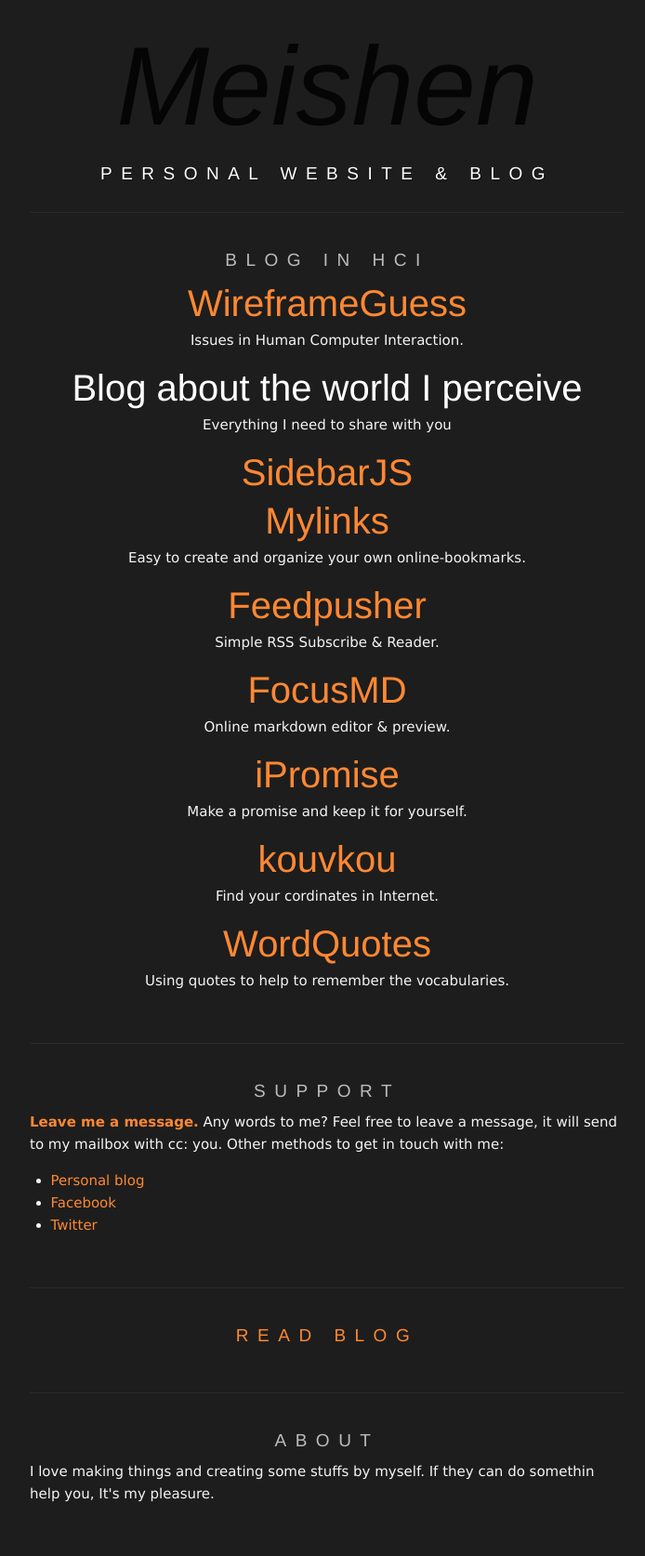
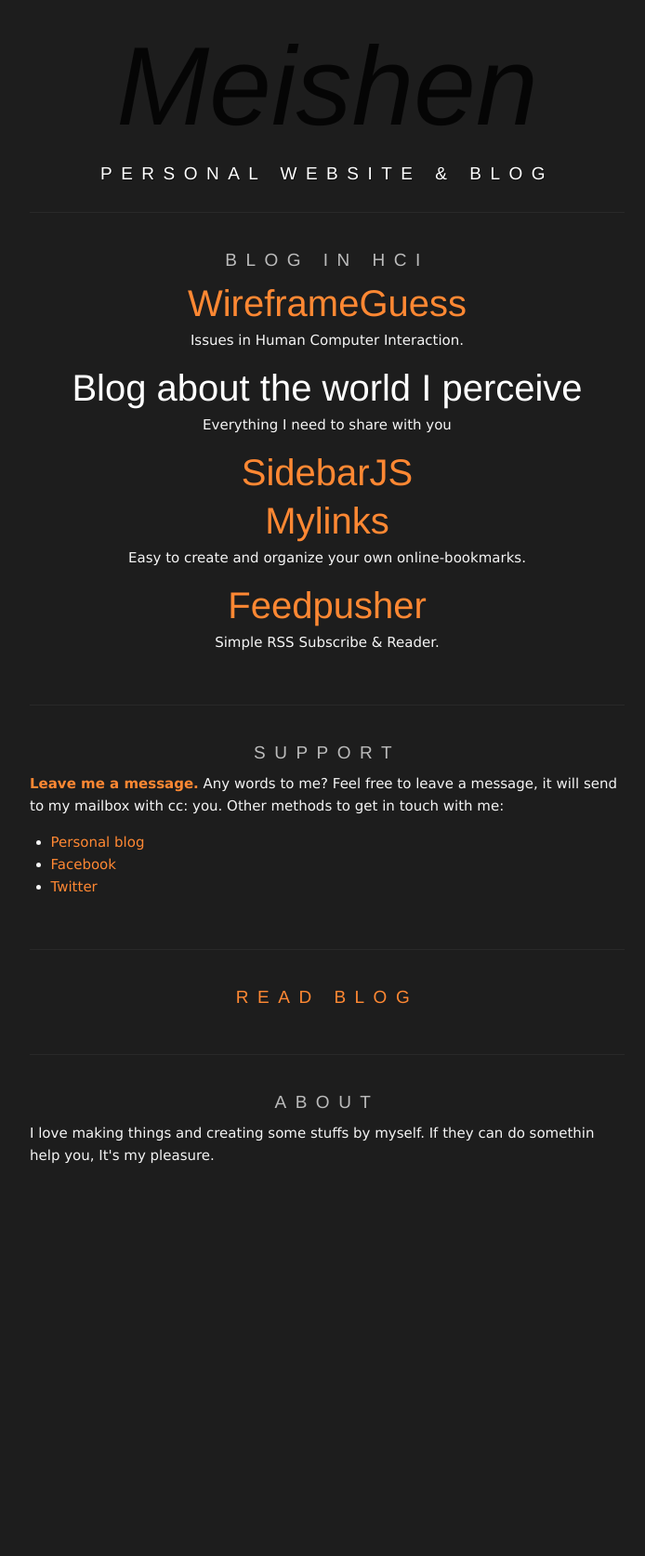
Before and after one commit to meishen1991/meishen1991.github.com, a Jekyll site: the page index.html, which Jekyll copies as it is, in a window 1280 px wide. Shown: the whole page at 93% size, without its empty margins (288-982 px from the left). Built offline with Jekyll 4.4.1, drawn with Linux system fonts in a browser that asks for light colours; after the commit the page ends 1310 px from its top, so only the background shows below that.

Commit message:
Update index.html

```diff
--- a/index.html
+++ b/index.html
@@ -29,14 +29,7 @@
       <p>Easy to create and organize your own online-bookmarks.</p>
       <h3><a href="http://fun.zzgary.info/feedpusher">Feedpusher</a></h3>
       <p>Simple RSS Subscribe &amp; Reader.</p>
-      <h3><a href="/focusmd">FocusMD</a></h3>
-      <p>Online markdown editor &amp; preview.</p>
-      <h3><a href="/ipromise">iPromise</a></h3>
-      <p>Make a promise and keep it for yourself.</p>
-      <h3><a href="http://kouvkou.com">kouvkou</a></h3>
-      <p>Find your cordinates in Internet.</p>
-      <h3><a href="http://fun.zzgary.info/wordquotes">WordQuotes</a></h3>
-      <p>Using quotes to help to remember the vocabularies.</p>
+
     </section>
 
     <section id="support">
```
